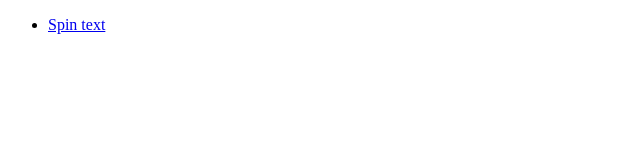
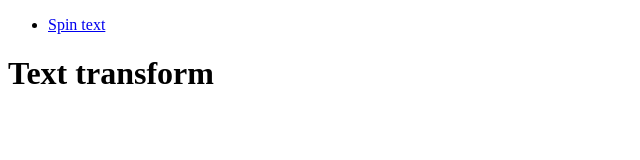
Before and after one commit to maksatbeksaiitbekuulu/extra_lesson, a plain HTML site: page index.html in a window 1280 px wide. Shown: the whole page, without its empty margins (0-640 px from the left). Drawn offline with Linux system fonts and the light colour scheme.

Commit message:
add index.html tag h1

```diff
--- a/index.html
+++ b/index.html
@@ -10,5 +10,6 @@
     <ul>
         <li><a href="./spinText/">Spin text</a></li>
     </ul>
+    <h1>Text transform</h1>
 </body>
 </html>
```
